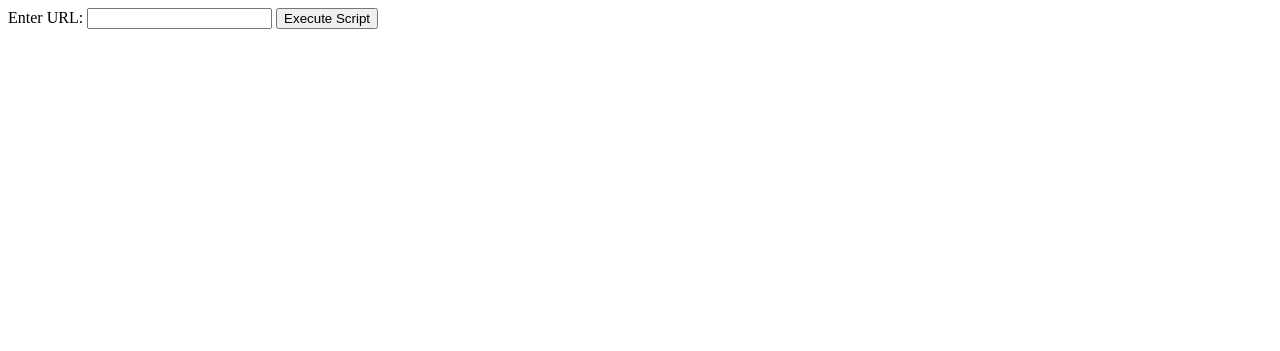
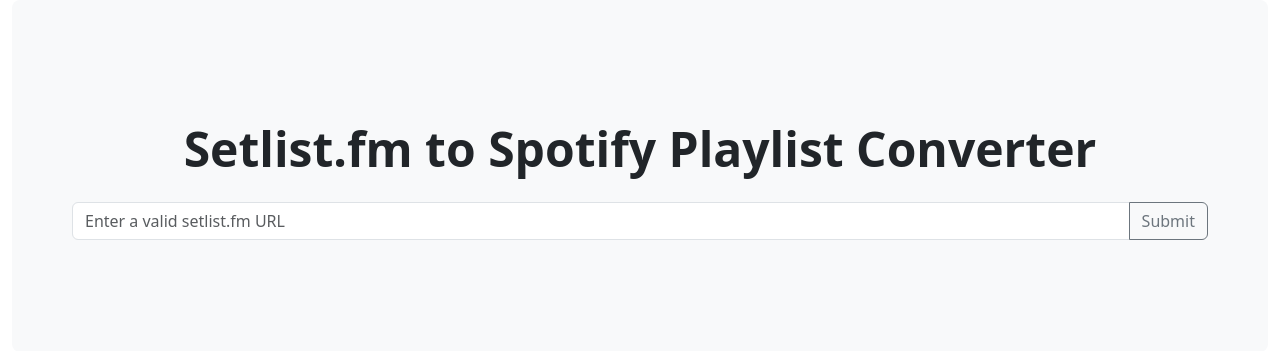
Before and after one commit to erikgooding1/setlistfm-to-spotify, a Flask app: page / in a window 1280 px wide. Shown: the top 351 px of the page. Run offline with Flask 3, Linux system fonts and the light colour scheme.

Commit message:
Can now render generated playlist when submitting user form

```diff
--- a/flask-server.py
+++ b/flask-server.py
@@ -10,22 +10,19 @@
 def index():
     if request.method == 'POST':
         url = request.form['url']
+        print(url)
         return render_template('loading.html', url=url)
     else:
-        return '''
-            <form method="post">
-                <label for="url">Enter URL:</label>
-                <input type="text" id="url" name="url">
-                <input type="submit" value="Execute Script">
-            </form>
-        '''
+        return render_template('index.html')
 
 @app.route('/execute', methods=['POST'])
 def execute():
     url = request.form['url']
 
-    output = subprocess.run(['python', 'generate-setlist.py', url], stdout=subprocess.PIPE, universal_newlines=True)
-    return render_template('output.html', output=output.stdout)
+    playlist_link = subprocess.run(['python', 'generate-setlist.py', url], stdout=subprocess.PIPE, universal_newlines=True)
+    embed_code = f'<iframe src="https://open.spotify.com/embed/playlist/{playlist_link.stdout.split(":")[2]}" width="300" height="380" frameborder="0" allowtransparency="true" allow="encrypted-media"></iframe>'
+    #print(embed_code)
+    return render_template('output.html', embed_code=embed_code)
 
 if __name__ == '__main__':
     app.run(debug=True)
--- a/generate-setlist.py
+++ b/generate-setlist.py
@@ -153,9 +153,9 @@
         playlist = spotify.user_playlist_create(profile["id"], playlist_name, public=True, collaborative=False, description=playlist_description)
         spotify.user_playlist_add_tracks(profile["id"], playlist["id"], setlistSongIDs)
         logging.info(f"You have added {len(setlistSongIDs)} songs to your playlist {playlist_name}")
-        playlist_details = spotify.playlist(playlist_id=playlist["id"])
-        playist_url = playlist_details["external_urls"]["spotify"]
-        print(playist_url)
+        #playlist_details = spotify.playlist(playlist_id=playlist["id"])
+        playist_uri = playlist["uri"]
+        print(playist_uri)
 
     else:
         logging.info("Playlist creation cancelled")
--- /dev/null
+++ b/templates/index.html
@@ -0,0 +1,29 @@
+<!DOCTYPE html>
+<html>
+<head>
+    <title>Index</title>
+    <link
+      href="https://cdn.jsdelivr.net/npm/bootstrap@5.3.2/dist/css/bootstrap.min.css"
+      rel="stylesheet"
+      integrity="sha384-T3c6CoIi6uLrA9TneNEoa7RxnatzjcDSCmG1MXxSR1GAsXEV/Dwwykc2MPK8M2HN"
+      crossorigin="anonymous"
+    />
+    <link rel="stylesheet" type="text/css" href="{{ url_for('static', filename='fontawesome/css/fontawesome.css') }}" />
+    <link rel="stylesheet" type="text/css" href="{{ url_for('static', filename='fontawesome/css/brands.css') }}" />
+    <link rel="stylesheet" type="text/css" href="{{ url_for('static', filename='fontawesome/css/solid.css') }}" />
+</head>
+<body>
+    <div class="container-fluid text-center">
+        <div class="p-5 mb-4 bg-body-tertiary rounded-3">
+            <div class="container-fluid py-5">
+                <i style="color:#81b71a" class="fa-brands fa-spotify fa-2xl"></i>
+                <h1 class="display-5 fw-bold my-4">Setlist.fm to Spotify Playlist Converter</h1>
+                <form class="input-group mb-3" method="POST">
+                    <input type="text" id="url" name="url" class="form-control" placeholder="Enter a valid setlist.fm URL" aria-label="setlist.fm url" aria-describedby="submit-button">
+                    <button class="btn btn-outline-secondary" type="submit" id="submit-button">Submit</button>
+                </form>
+            </div>
+        </div>
+    </div>
+</body>
+</html>
--- a/templates/output.html
+++ b/templates/output.html
@@ -4,6 +4,6 @@
     <title>Output</title>
 </head>
 <body>
-    <pre>{{ output }}</pre>
+    {{ embed_code|safe }}
 </body>
 </html>
```
